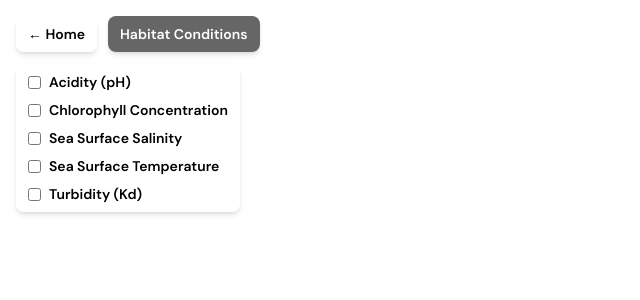
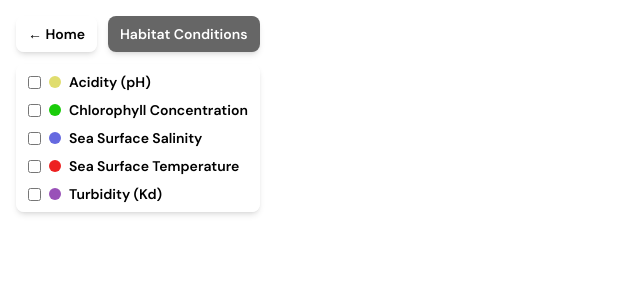
Before and after one commit to icalleddibs/NASA-Space-Apps-2025, a SvelteKit app: page /heatmap in a window 1280 px wide. Shown: the top 300 px of the page, without its empty margins (0-640 px from the left). Built offline with nearby package versions, Linux system fonts and the light colour scheme.

Commit message:
add colour coding

```diff
--- a/src/routes/heatmap/+page.svelte
+++ b/src/routes/heatmap/+page.svelte
@@ -16,27 +16,47 @@
 
 <div class="absolute top-16 left-4 z-50 bg-white/80 hover:bg-white rounded-lg shadow-md px-3 py-2 flex flex-col gap-2 text-sm font-semibold transition">
   <label class="flex items-center gap-2 cursor-pointer">
-    <input type="checkbox" bind:checked={pH} class="rounded border p-1" />
-    Acidity (pH)
-  </label>
+  <input type="checkbox" bind:checked={pH} class="rounded border p-1" style="accent-color: rgb(224, 221, 110);" />
+  <span
+    class="inline-block w-3 h-3 rounded-full"
+    style="background-color: rgb(224, 221, 110); opacity: 1;"
+  ></span>
+  Acidity (pH)
+</label>
 
   <label class="flex items-center gap-2 cursor-pointer">
-    <input type="checkbox" bind:checked={chlorophyll} class="rounded border p-1" />
+    <input type="checkbox" bind:checked={chlorophyll} class="rounded border p-1" style="accent-color: rgb(26, 204, 10);" />
+    <span
+    class="inline-block w-3 h-3 rounded-full"
+    style="background-color: rgb(26, 204, 10); opacity: 1;"
+  ></span>
     Chlorophyll Concentration
   </label>
 
   <label class="flex items-center gap-2 cursor-pointer">
-    <input type="checkbox" bind:checked={salinity} class="rounded border p-1" />
+    <input type="checkbox" bind:checked={salinity} class="rounded border p-1" style="accent-color: rgb(101, 105, 224);" />
+    <span
+      class="inline-block w-3 h-3 rounded-full"
+      style="background-color: rgb(101, 105, 224); opacity: 1;"
+    ></span>
     Sea Surface Salinity
   </label>
 
   <label class="flex items-center gap-2 cursor-pointer">
-    <input type="checkbox" bind:checked={temperature} class="rounded border p-1" />
+    <input type="checkbox" bind:checked={temperature} class="rounded border p-1" style="accent-color: rgb(237, 33, 33);" />
+    <span
+      class="inline-block w-3 h-3 rounded-full"
+      style="background-color: rgb(237, 33, 33); opacity: 1;"
+    ></span>
     Sea Surface Temperature
   </label>
 
   <label class="flex items-center gap-2 cursor-pointer">
-    <input type="checkbox" bind:checked={turbidity} class="rounded border p-1" />
+    <input type="checkbox" bind:checked={turbidity} class="rounded border p-1" style="accent-color: rgb(153, 81, 184);" />
+    <span
+      class="inline-block w-3 h-3 rounded-full"
+      style="background-color: rgb(153, 81, 184); opacity: 1;"
+    ></span>
     Turbidity (Kd)
   </label>
 </div>
@@ -69,7 +89,6 @@
         ['get', 'value'],
         0.08  // adjust for layering
       ]
-      // 'circle-radius': ['interpolate', ['linear'], ['zoom'], 0, 4, 18, 10] // optional zoom scaling
     }}
   />
 </GeoJSONSource>
```
